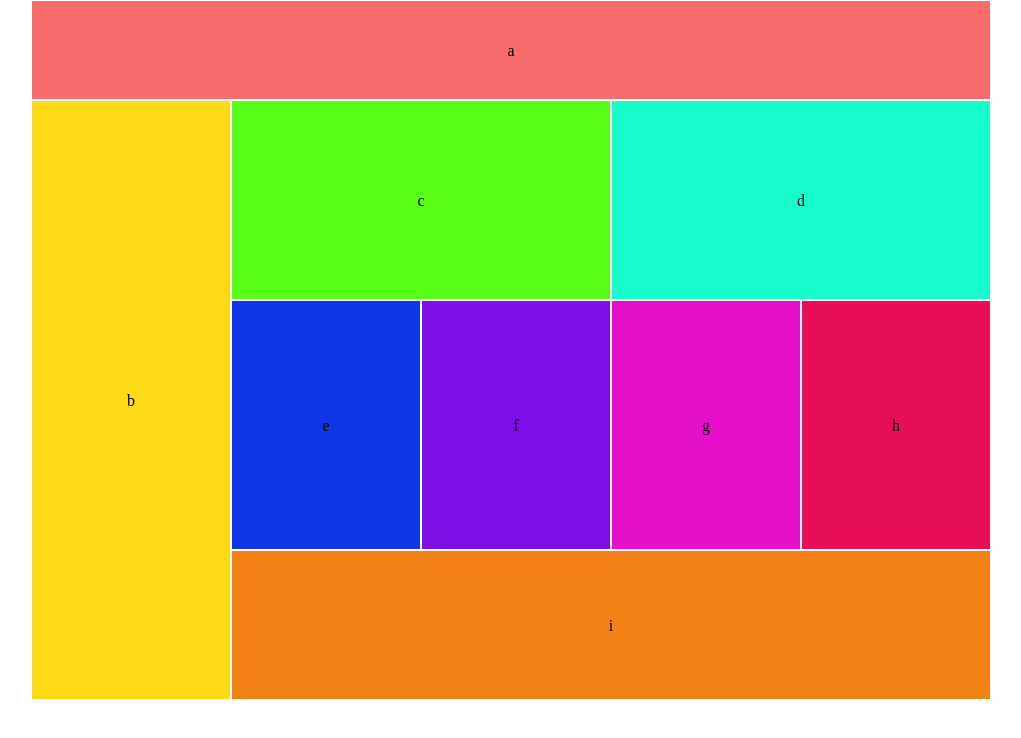
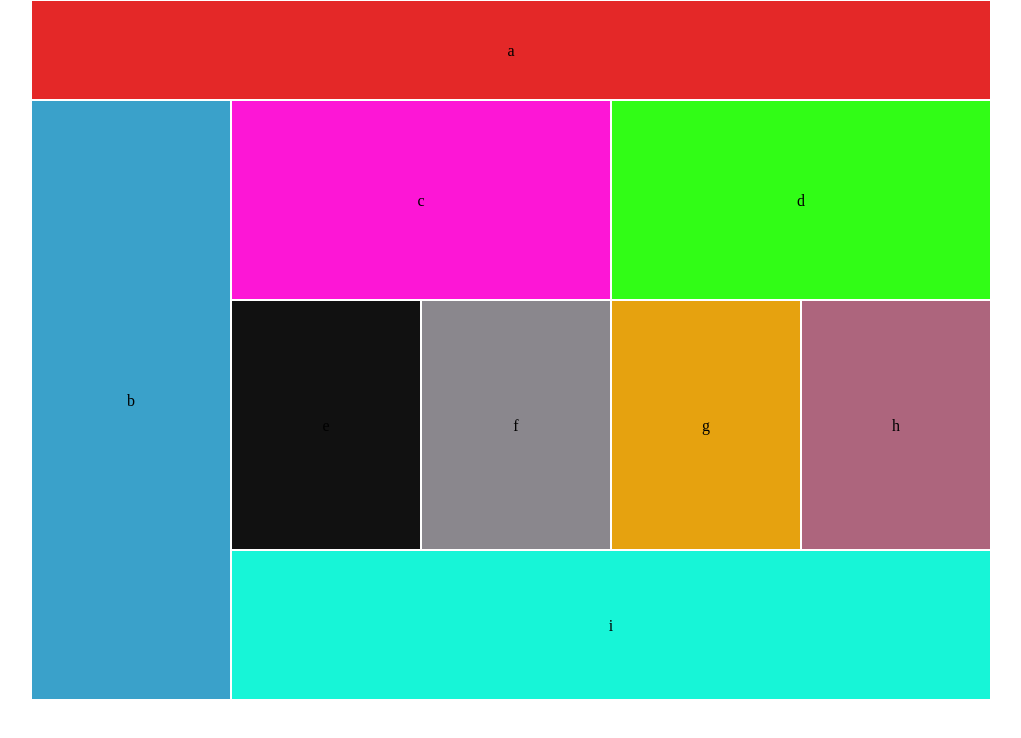
Before and after one commit to biniamsea2/lab-01, a plain HTML site: page index.html in a window 1280 px wide. Shown: the whole page, without its empty margins (129-1150 px from the left). Drawn offline with Linux system fonts and the light colour scheme.

Commit message:
had to update colors

```diff
--- a/css/layout.css
+++ b/css/layout.css
@@ -102,7 +102,7 @@ body{
     height: 100px;
     text-align: center;
     line-height: 100px;
-    background: rgb(248, 108, 108);
+    background: rgb(228, 40, 40);
     border: .5px solid rgb(255, 255, 255);
 }
 #b{
@@ -110,7 +110,7 @@ body{
     height: 600px;
     text-align: center;
     line-height: 600px;
-    background: rgb(253, 218, 22);
+    background: rgb(58, 161, 202);
     float:left;
     border: .5px solid rgb(255, 255, 255);
 }
@@ -119,7 +119,7 @@ body{
     height: 200px;
     text-align: center;
     line-height: 200px;
-    background: rgb(87, 253, 22);
+    background: rgb(253, 22, 214);
     float:left;
     border: .5px solid rgb(255, 255, 255);
 }
@@ -128,7 +128,7 @@ body{
     height: 200px;
     text-align: center;
     line-height: 200px;
-    background: rgb(22, 253, 203);
+    background: rgb(49, 253, 22);
     float: left;
     border: .5px solid rgb(255, 255, 255);
 }
@@ -138,7 +138,7 @@ body{
     height: 250px;
     text-align: center;
     line-height: 250px;
-    background: rgb(15, 55, 230);
+    background: rgb(17, 17, 17);
     float: left;
     border: .5px solid rgb(255, 255, 255);
 }
@@ -147,7 +147,7 @@ body{
     height: 250px;
     text-align: center;
     line-height: 250px;
-    background: rgb(126, 15, 230);
+    background: rgb(138, 135, 141);
     float: left;
     border: .5px solid rgb(255, 255, 255);
 }
@@ -156,7 +156,7 @@ body{
     height: 250px;
     text-align: center;
     line-height: 250px;
-    background: rgb(230, 15, 201);
+    background: rgb(230, 162, 15);
     float: left;
     border: .5px solid rgb(255, 255, 255);
 }
@@ -165,7 +165,7 @@ body{
     height: 250px;
     text-align: center;
     line-height: 250px;
-    background: rgb(230, 15, 87);
+    background: rgb(173, 101, 125);
     float: left;
     border: .5px solid rgb(255, 255, 255);
 }
@@ -174,7 +174,7 @@ body{
     height: 150px;
     text-align: center;
     line-height: 150px;
-    background: rgb(245, 130, 23);
+    background: rgb(23, 245, 215);
     float: left;
     border: .5px solid rgb(255, 255, 255);
 }
```
